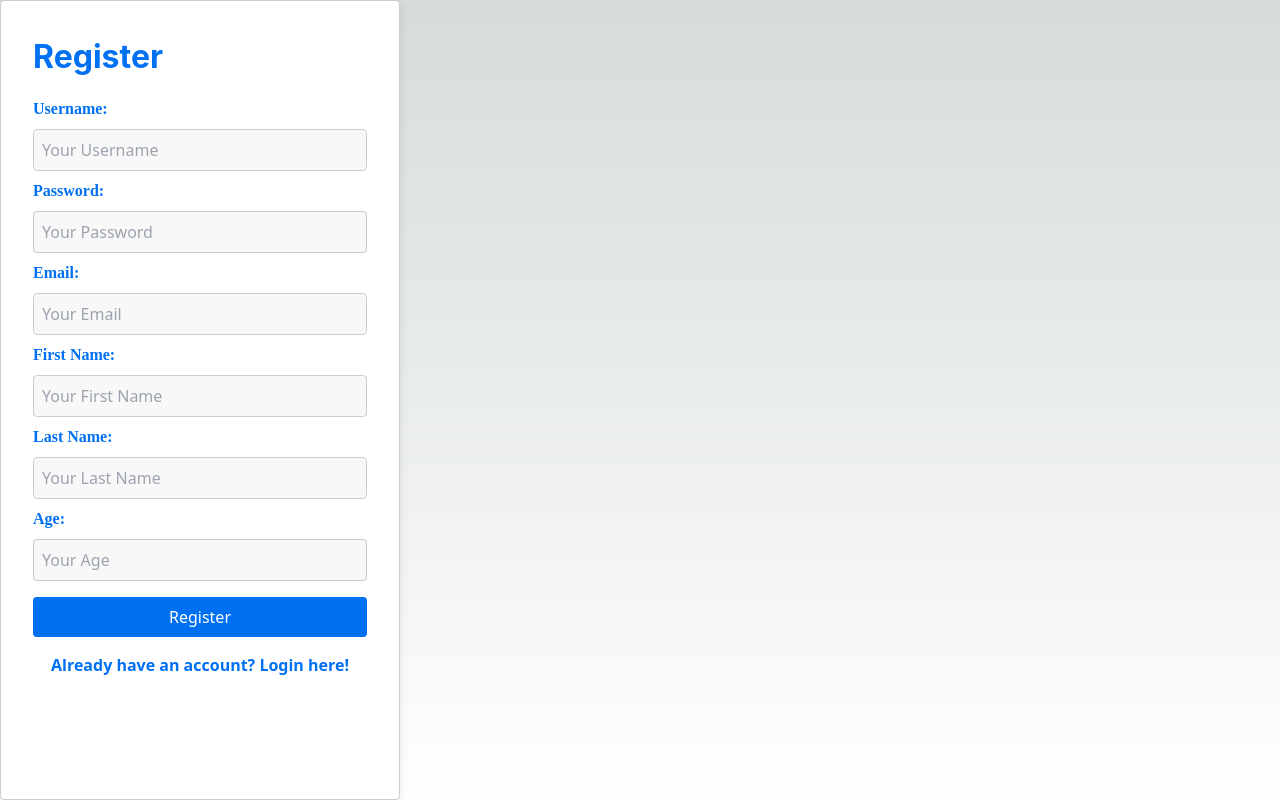
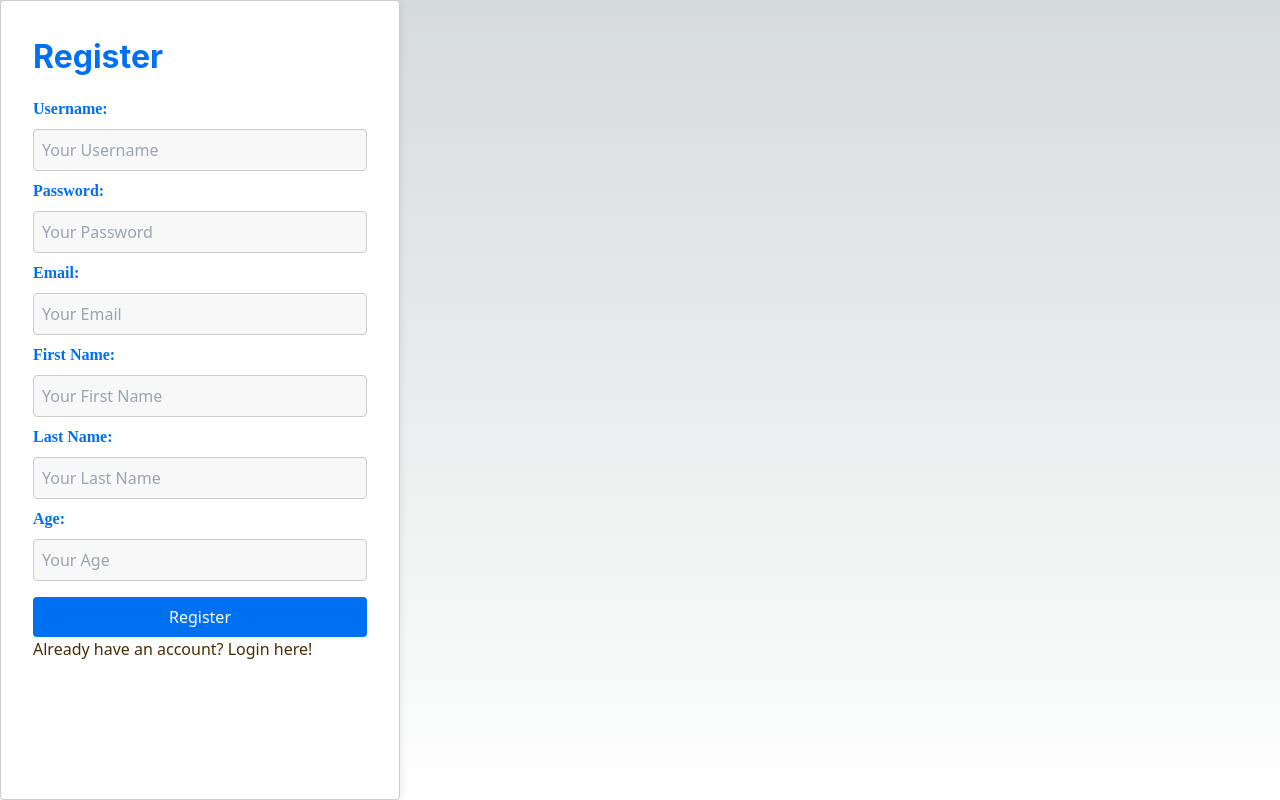
Before and after one commit to nhitran26197/famApp, a Next.js app in the folder frontend/: page /register in a window 1280 px wide. Built offline with nearby package versions, Linux system fonts and the light colour scheme.

Commit message:
fix next <Link> tag

```diff
--- a/frontend/pages/forgot.tsx
+++ b/frontend/pages/forgot.tsx
@@ -21,7 +21,7 @@ const Forgot = () => {
                       <input type="text" value={email} onChange={(e) => setEmail(e.target.value)} />
                   </label>
                   <button className={styles.button} type="submit">Reset Password</button>
-                  <a className={styles.loginLink} href="/">Back to sign in</a>
+                  <Link href="/login"><a className={styles.link}>Login</a></Link>
               </form>
 
               </div>
--- a/frontend/pages/login.tsx
+++ b/frontend/pages/login.tsx
@@ -1,6 +1,7 @@
 import React, { useState } from 'react';
 import styles from '../styles/login.module.css';
 import { useRouter } from 'next/router'
+import Link from 'next/link';
 
 const Login = () => {
   const [username, setUsername] = useState('');
@@ -52,10 +53,10 @@ const Login = () => {
             <span className={styles.remember}>Remember me</span>
           </label>
           <label>
-            <a className={styles.forgot} href="/forgot">Forgot password?</a>
+            <Link href="/forgot"><a className={styles.forgot}>Forgot Password?</a></Link>
           </label>
           <button type="submit">Login</button>
-          <a className={styles.registerLink}href="/register">Dont have an account? Register here!</a>
+          <Link href="/register"><a className={styles.link}>Sign Up</a></Link>
           </form>
       </div>
       <div>
--- a/frontend/pages/register.tsx
+++ b/frontend/pages/register.tsx
@@ -47,7 +47,7 @@ const routeToLogin = () => {
                     <input placeholder="Your Age" type="text" value={age} onChange={(e) => setAge(e.target.value)} />
                 </label>
                 <button className={styles.button} type="submit">Register</button>
-                <a className={styles.loginLink} href="/">Already have an account? Login here!</a>
+                <Link href="/login"><a className={styles.link}>Already have an account? Login here!</a></Link>
             </form>
 
             </div>
```
